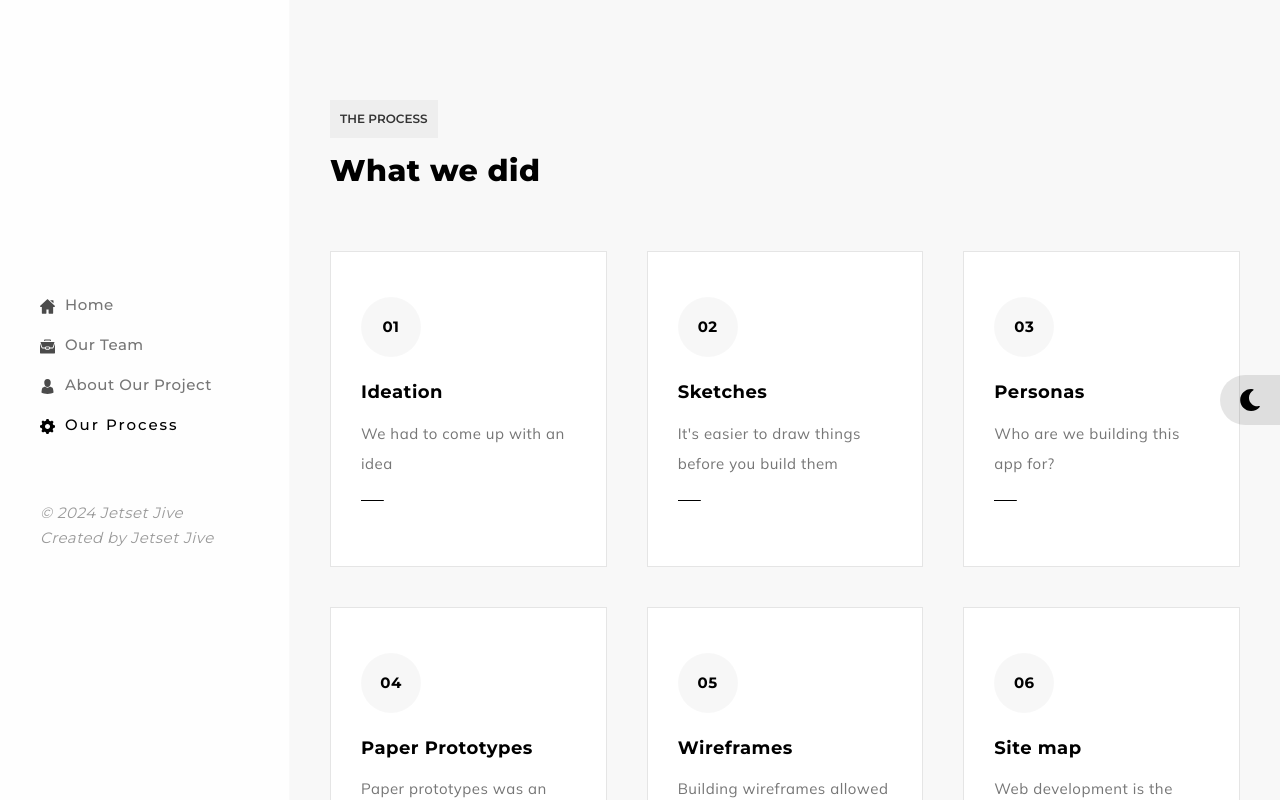
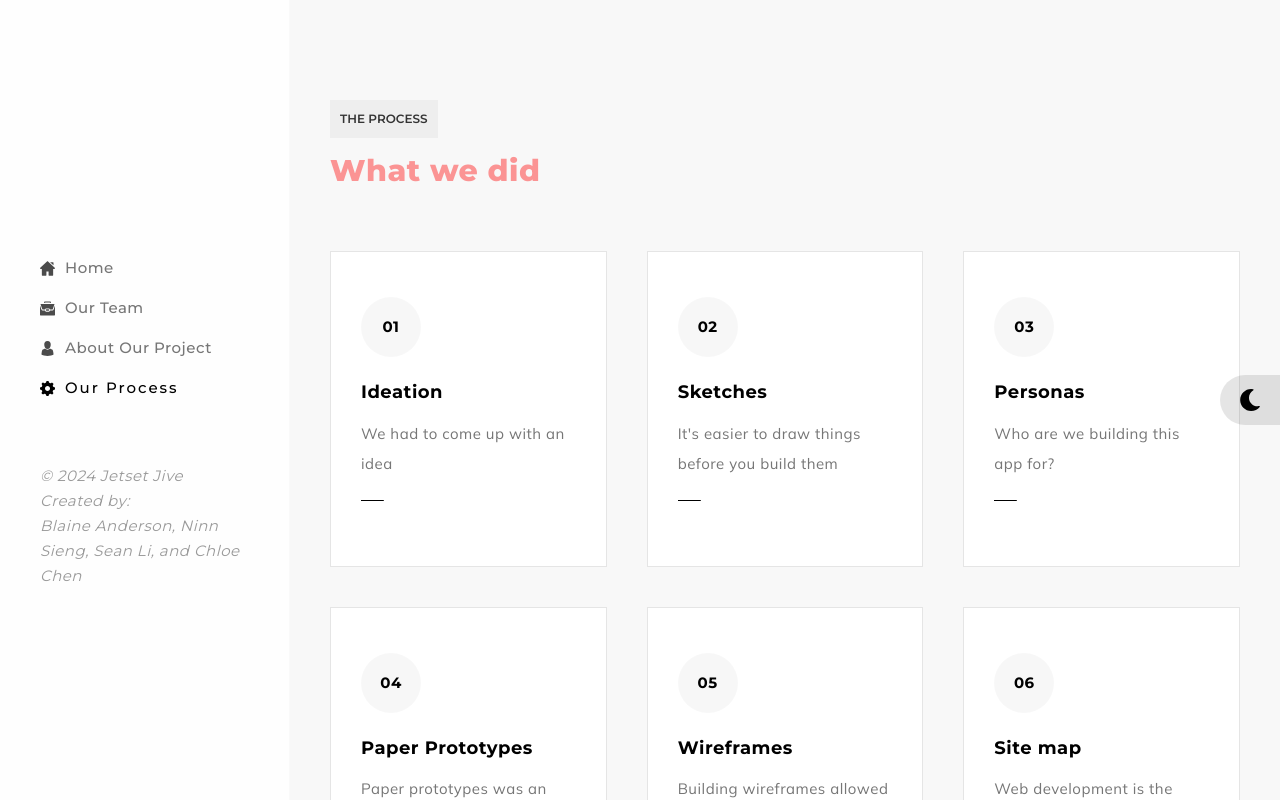
Before and after one commit to BlaineOmega/jetset-jive, a Next.js app: page /service in a window 1280 px wide. Shown: the top 800 px of the page. Built offline with nearby package versions, Linux system fonts and the light colour scheme.

Commit message:
style update

```diff
--- a/components/CopyRight.jsx
+++ b/components/CopyRight.jsx
@@ -4,8 +4,7 @@ const CopyRight = () => {
   return (
     <div className="copyright">
       <p>
-        &copy; {new Date().getFullYear()} Jetset Jive <br /> Created by
-          Jetset Jive
+        &copy; {new Date().getFullYear()} Jetset Jive <br /> Created by: <br/> Blaine Anderson, Ninn Sieng, Sean Li, and Chloe Chen
       </p>
     </div>
   );
--- a/components/home/Home.jsx
+++ b/components/home/Home.jsx
@@ -12,7 +12,7 @@ const Home = () => {
             <div
               className="image avatar_img"
               style={{
-                backgroundImage: "url(/img/slider/1.jpg)",
+                backgroundImage: "url(/img/icons/flight_icon_background.png)",
               }}
             ></div>
             {/* END AVATAR IMAGE */}
--- a/styles/scss/main/_tokyo.scss
+++ b/styles/scss/main/_tokyo.scss
@@ -94,7 +94,7 @@ h6 {
   font-weight: 500;
   line-height: 1.2;
   font-family: var(--font-montserrat);
-  color: #000;
+  color: #FB9494;
 }
 
 h1 {
@@ -467,6 +467,7 @@ h6 {
   font-weight: 800;
   text-transform: uppercase;
   margin-bottom: 15px;
+  color: #262626;
 }
 .tokyo_tm_home .details .typer {
   margin-bottom: 15px;
```
